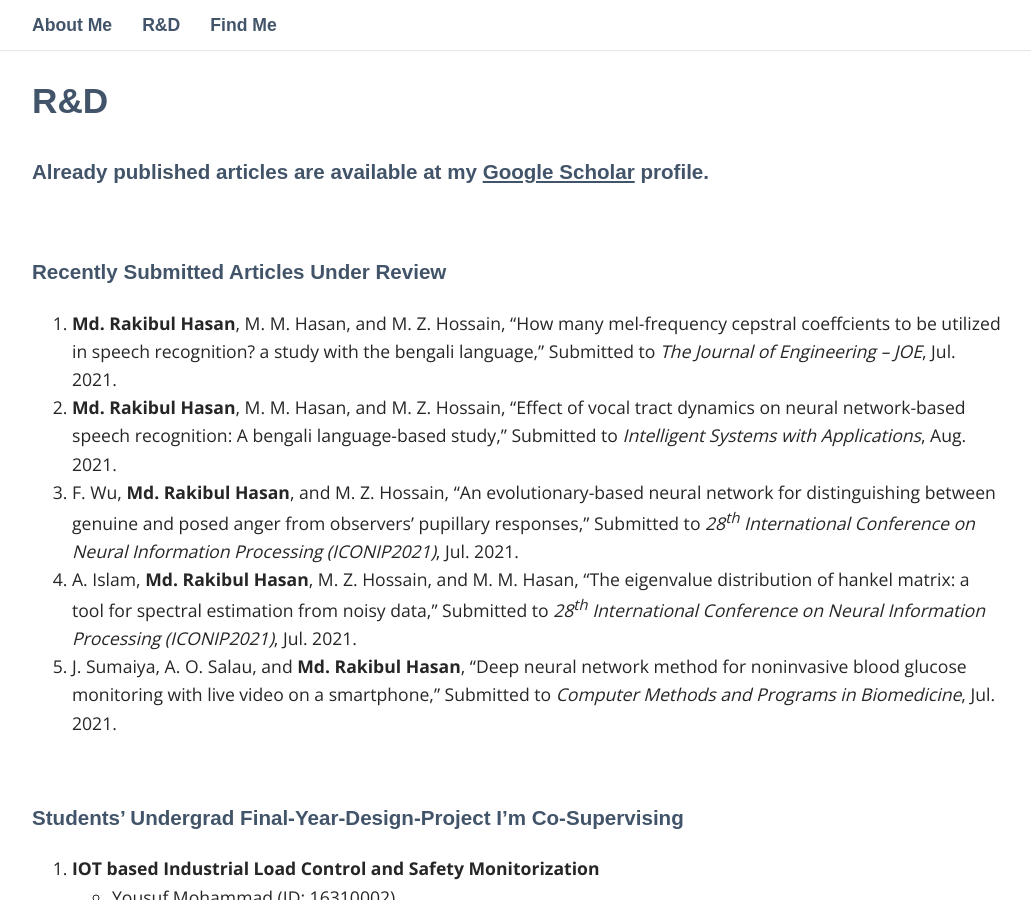
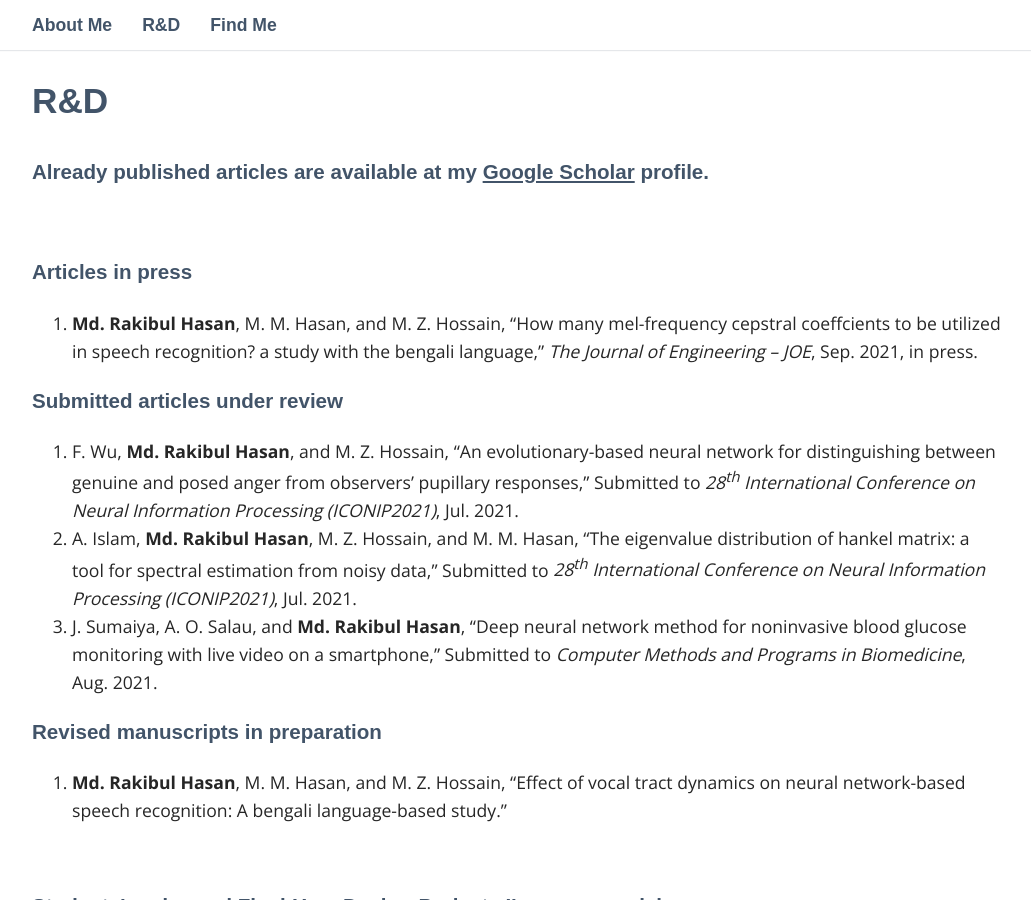
Before and after one commit to hasan-rakibul/hasan-rakibul.github.io, a Jekyll site: the page built from _pages/02_R&D.md, in a window 1280 px wide and 900 px high, scrolled down 229 px. Shown: the whole window, without its empty margins (123-1154 px from the left). Built offline with Jekyll 4.4.1, drawn with Linux system fonts in a browser that asks for light colours; some web fonts are replaced; some of the changed text lies outside the part shown.

Commit message:
in press and in preparation

```diff
--- a/_pages/02_R&D.md
+++ b/_pages/02_R&D.md
@@ -7,17 +7,20 @@ permalink: /r&d/
 ### Already published articles are available at my [Google Scholar](https://scholar.google.com/citations?user=DuCQ8goAAAAJ&hl=en) profile.
 
 &nbsp;
+### Articles in press
+1. **Md. Rakibul Hasan**, M. M. Hasan, and M. Z. Hossain, “How many mel-frequency cepstral coeffcients to be utilized in speech recognition? a study with the bengali language,” _The Journal of Engineering -- JOE_, Sep. 2021, in press.
 
-### Recently Submitted Articles Under Review
-1. **Md. Rakibul Hasan**, M. M. Hasan, and M. Z. Hossain, “How many mel-frequency cepstral coeffcients to be utilized in speech recognition? a study with the bengali language,” Submitted to _The Journal of Engineering -- JOE_, Jul. 2021.
-2. **Md. Rakibul Hasan**, M. M. Hasan, and M. Z. Hossain, “Effect of vocal tract dynamics on neural network-based speech recognition: A bengali language-based study,” Submitted to _Intelligent Systems with Applications_, Aug. 2021.
-3. F. Wu, **Md. Rakibul Hasan**, and M. Z. Hossain, “An evolutionary-based neural network for distinguishing between genuine and posed anger from observers’ pupillary responses,” Submitted to _28<sup>th</sup> International Conference on Neural Information Processing (ICONIP2021)_, Jul. 2021.
-4. A. Islam, **Md. Rakibul Hasan**, M. Z. Hossain, and M. M. Hasan, “The eigenvalue distribution of hankel matrix: a tool for spectral estimation from noisy data,” Submitted to _28<sup>th</sup> International Conference on Neural Information Processing (ICONIP2021)_, Jul. 2021.
-5. J. Sumaiya, A. O. Salau, and **Md. Rakibul Hasan**, "Deep neural network method for noninvasive blood glucose monitoring with live video on a smartphone," Submitted to _Computer Methods and Programs in Biomedicine_, Jul. 2021.
+### Submitted articles under review
+1. F. Wu, **Md. Rakibul Hasan**, and M. Z. Hossain, “An evolutionary-based neural network for distinguishing between genuine and posed anger from observers’ pupillary responses,” Submitted to _28<sup>th</sup> International Conference on Neural Information Processing (ICONIP2021)_, Jul. 2021.
+2. A. Islam, **Md. Rakibul Hasan**, M. Z. Hossain, and M. M. Hasan, “The eigenvalue distribution of hankel matrix: a tool for spectral estimation from noisy data,” Submitted to _28<sup>th</sup> International Conference on Neural Information Processing (ICONIP2021)_, Jul. 2021.
+3. J. Sumaiya, A. O. Salau, and **Md. Rakibul Hasan**, "Deep neural network method for noninvasive blood glucose monitoring with live video on a smartphone," Submitted to _Computer Methods and Programs in Biomedicine_, Aug. 2021.
+
+### Revised manuscripts in preparation
+1. **Md. Rakibul Hasan**, M. M. Hasan, and M. Z. Hossain, “Effect of vocal tract dynamics on neural network-based speech recognition: A bengali language-based study.”
 
 &nbsp;
 
-### Students' Undergrad Final-Year-Design-Project I'm Co-Supervising
+### Students' undergrad Final-Year-Design-Projects I'm co-supervising
 1. **IOT based Industrial Load Control and Safety Monitorization**
  * Yousuf Mohammad (ID: 16310002)
  * Mehedi Hasan (ID: 16321131)
```
